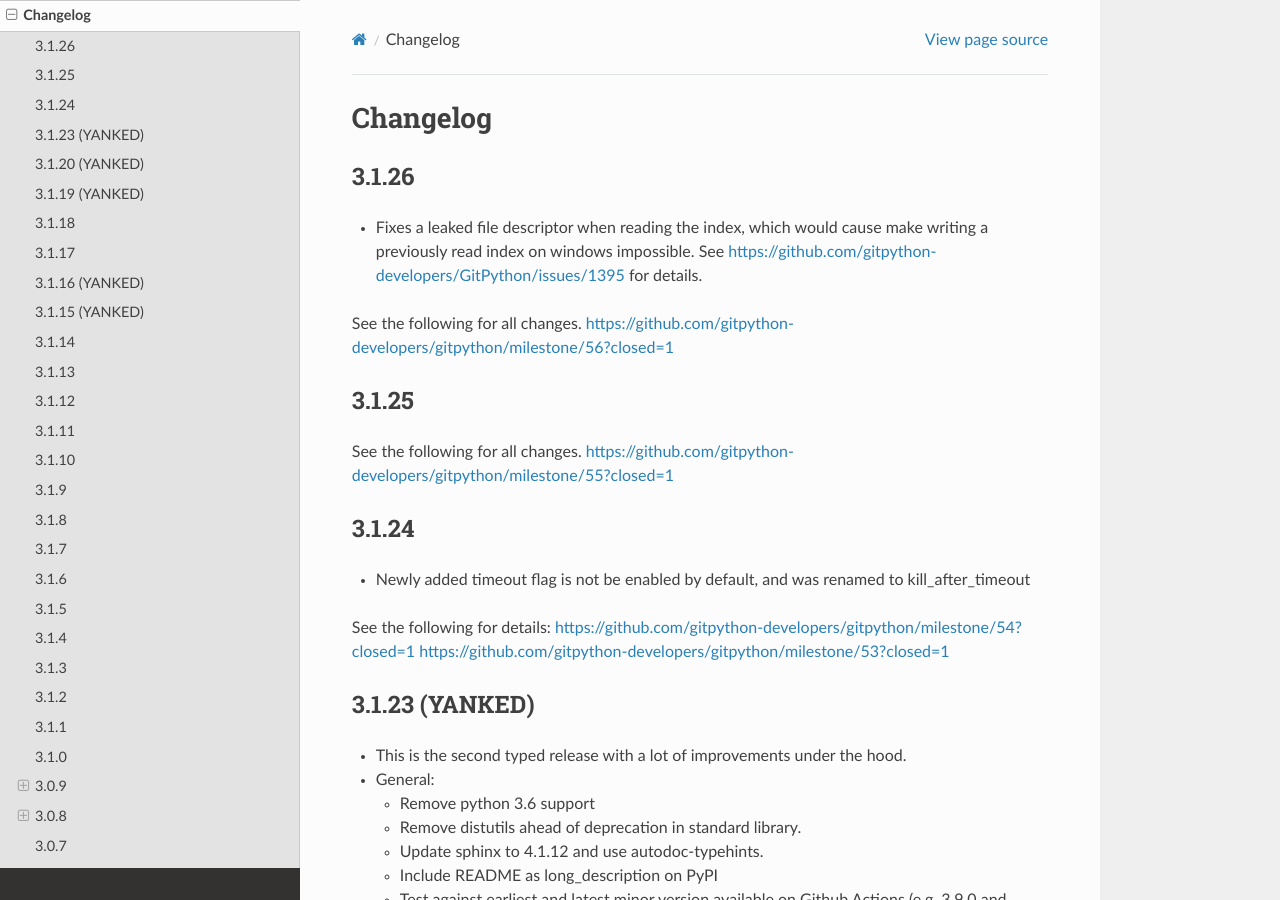
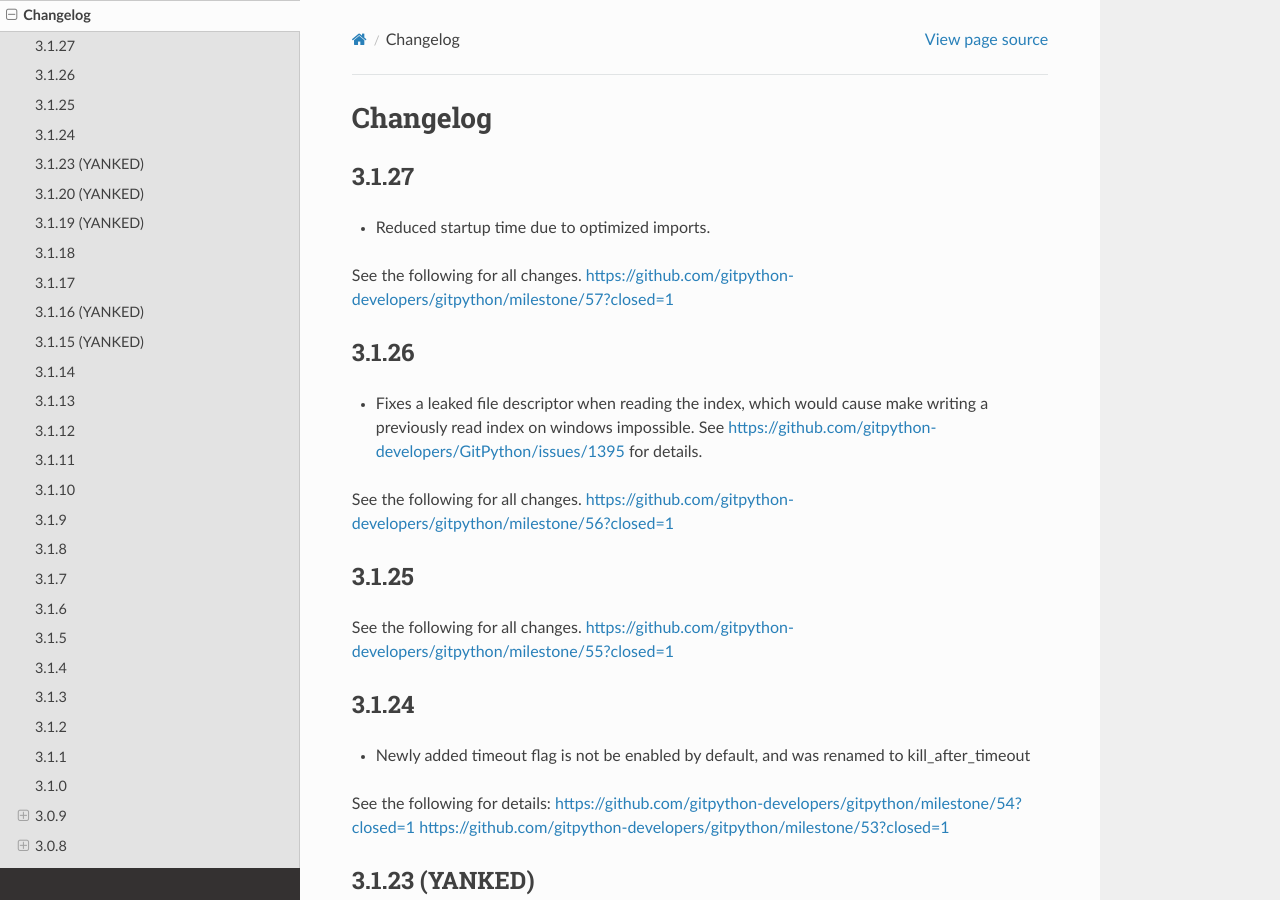
Before and after one commit to gitpython-developers/GitPython, a Sphinx documentation site: the page built from doc/source/changes.rst, in a window 1280 px wide and 900 px high. Built offline with Sphinx 7.4.7 and the Read the Docs theme 2.0.0, drawn with Linux system fonts in a browser that asks for light colours.

Commit message:
keep track of upcoming changes

```diff
--- a/doc/source/changes.rst
+++ b/doc/source/changes.rst
@@ -1,6 +1,14 @@
 =========
 Changelog
 =========
+
+3.1.27
+======
+
+- Reduced startup time due to optimized imports.
+
+See the following for all changes.
+https://github.com/gitpython-developers/gitpython/milestone/57?closed=1
 
 3.1.26
 ======
```
